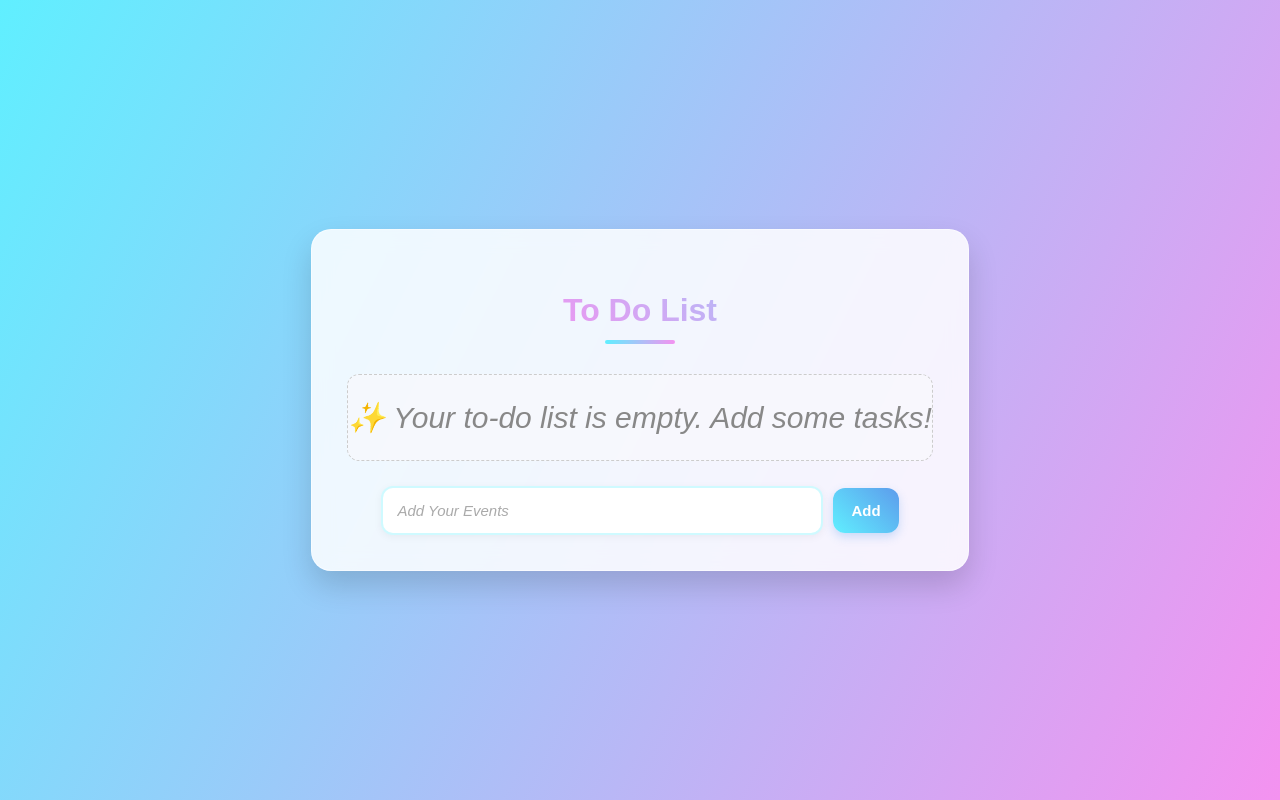
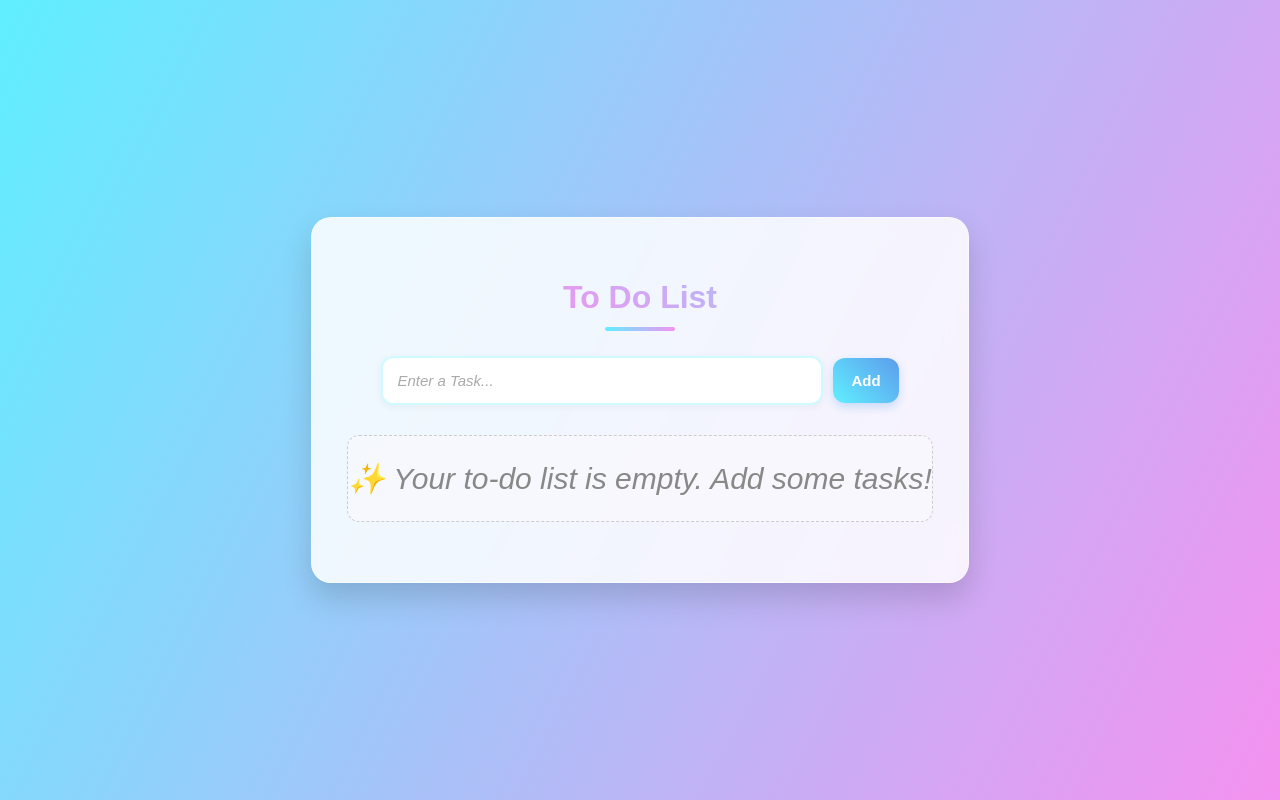
Before and after one commit to Harsha-Buddhika-Official/ToDoApp-React, a React (Vite) app: page / in a window 1280 px wide. Built offline with nearby package versions, Linux system fonts and the light colour scheme.

Commit message:
add task button come to op

```diff
--- a/src/ToDoList/ToDoList.jsx
+++ b/src/ToDoList/ToDoList.jsx
@@ -4,7 +4,7 @@ import './ToDoList.css'
 function ToDoList(){
     const [tasks, setTasks] = useState([]);
 
-    function addTasksToList(){
+    function addTasks(){
         const adding = document.getElementById("addTasks").value;
         document.getElementById("addTasks").value = "";
         if(adding == ""){
@@ -15,7 +15,7 @@ function ToDoList(){
         }
     }
     function removeTasks(indexToRemove){
-        setTasks(tasks.filter((_, i) => i !== indexToRemove));
+        setTasks(tasks.filter((_, index) => index !== indexToRemove)); //_ is not used parameter(elements)
     }
     function editTasks(){
         setTasks();
@@ -24,15 +24,16 @@ function ToDoList(){
     return(
         <div>
             <h2 className="hedding">To Do List</h2>
+            <input type="text" id="addTasks" placeholder="Enter a Task..." className="textAdd"/>
+            <button className="button" onClick={addTasks}> Add </button>
             <ul className="list">
                 {tasks.map((event, index) => <li key={index} >{event}
-                            <button onClick={() => removeTasks(index)} > Remove </button>
+                            <button onClick={() => removeTasks(index)}> Remove </button>
                             <button onClick={() => editTasks (index)}> Edit </button>
                             </li>)}
             </ul>
-            <input type="text" id="addTasks" placeholder="Add Your Events" className="textAdd"/>
-            <button className="button" onClick={addTasksToList}> Add </button>
         </div>
     );
 }
+
 export default ToDoList
```
